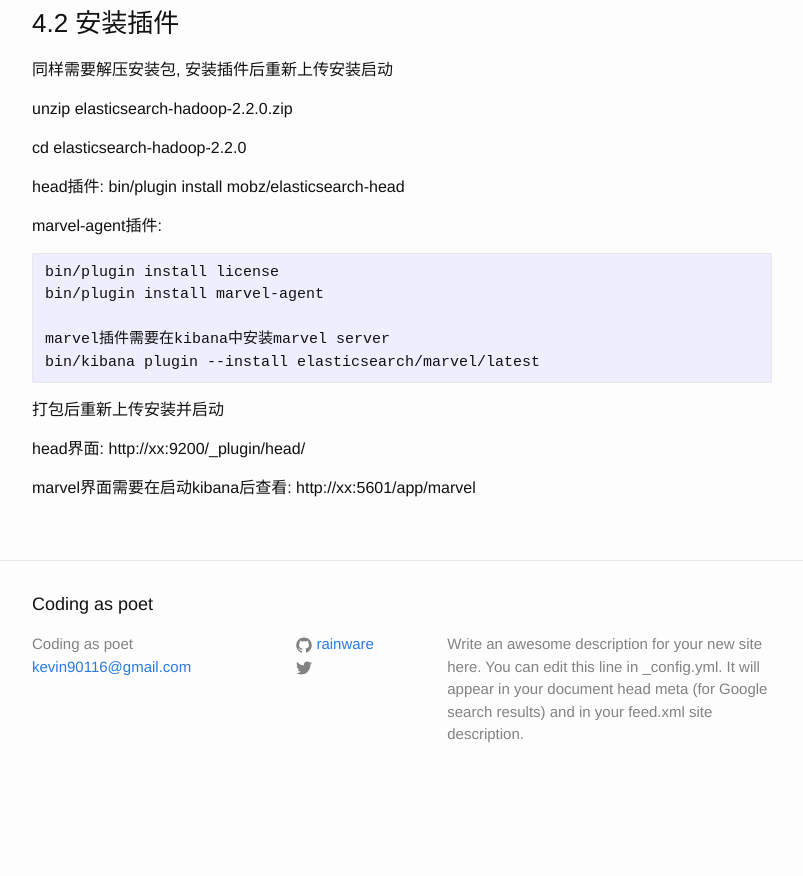
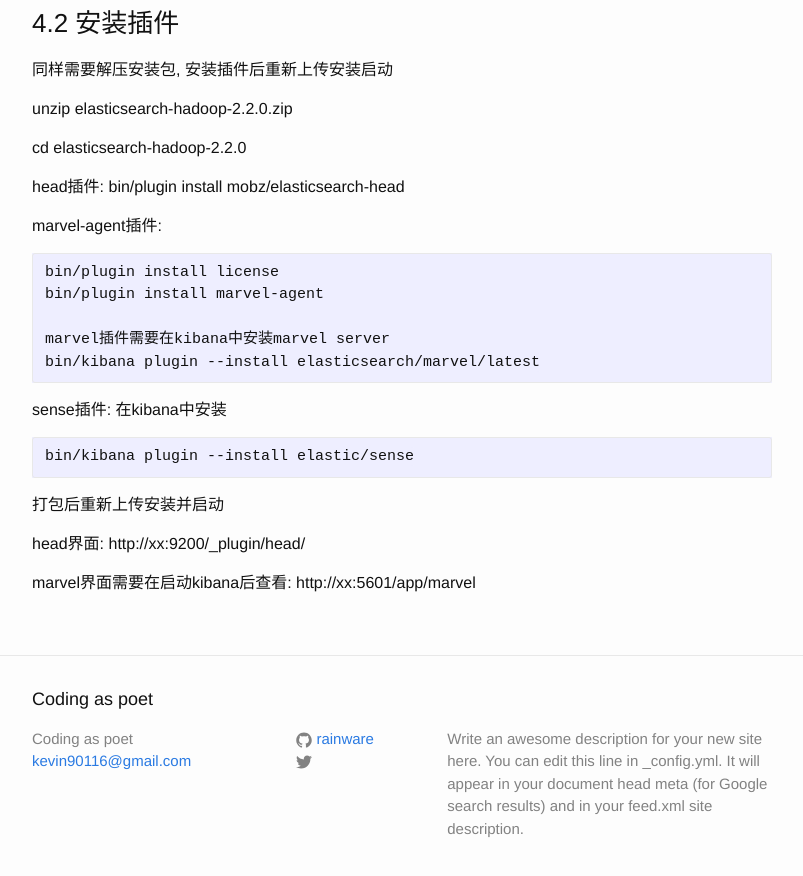
Before and after one commit to rainware/blogs, a Jekyll site: the page built from _posts/2016-03-30-learn-es-hadoop.markdown, in a window 1280 px wide and 900 px high, scrolled down 7699 px. Shown: the top 876 px of the window, without its empty margins (238-1041 px from the left). Built offline with Jekyll 4.4.1, drawn with Linux system fonts in a browser that asks for light colours; before the commit the page ends 8505 px from its top, so only the background shows below that.

Commit message:
update blog

```diff
--- a/_posts/2016-03-30-learn-es-hadoop.markdown
+++ b/_posts/2016-03-30-learn-es-hadoop.markdown
@@ -385,6 +385,10 @@
 	marvel插件需要在kibana中安装marvel server
 	bin/kibana plugin --install elasticsearch/marvel/latest
 
+sense插件: 在kibana中安装
+
+	bin/kibana plugin --install elastic/sense
+
 打包后重新上传安装并启动
 
 head界面:
```
